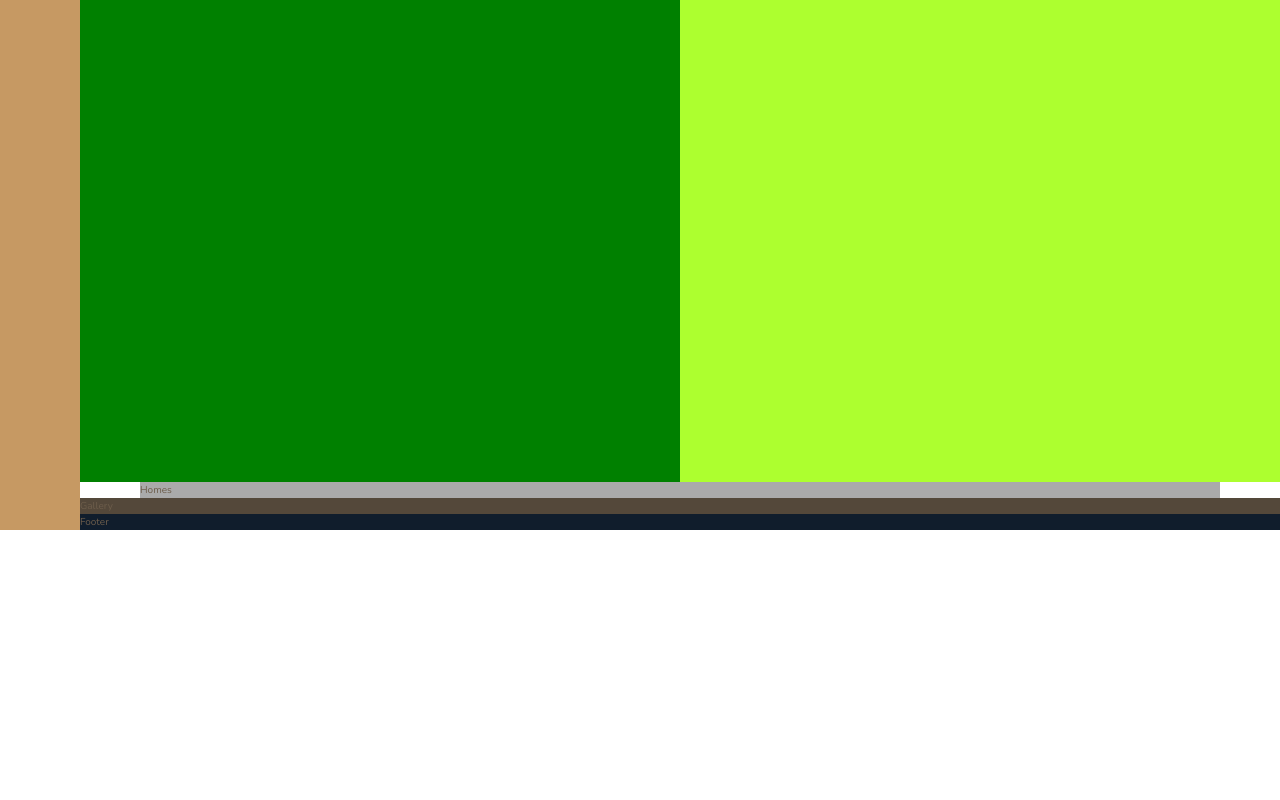
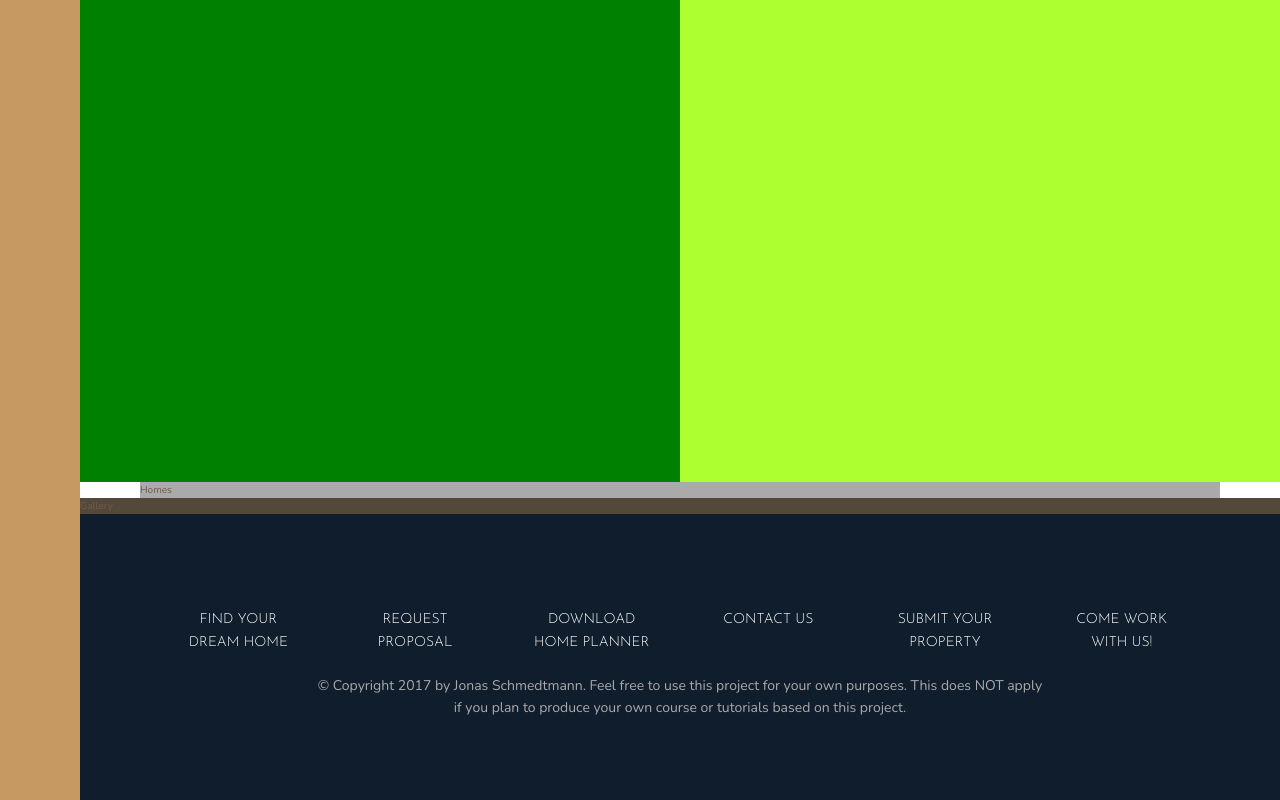
Before and after one commit to trungnd19/grid-page, a website: page index.html in a window 1280 px wide. Shown: the part 1338-2138 px from the top of the page. Before the commit the page ends 1868 px from the top, so only its background shows below. Drawn offline with nearby package versions, Linux system fonts and the light colour scheme.

Commit message:
feat: implement footer

```diff
--- a/index.html
+++ b/index.html
@@ -107,7 +107,17 @@
         </section>
 
         <footer class="footer">
-            Footer
+            <ul class="nav">
+                <li class="nav__item"><a href="#" class="nav__link">Find your dream home</a></li>
+                <li class="nav__item"><a href="#" class="nav__link">Request proposal</a></li>
+                <li class="nav__item"><a href="#" class="nav__link">Download home planner</a></li>
+                <li class="nav__item"><a href="#" class="nav__link">Contact us</a></li>
+                <li class="nav__item"><a href="#" class="nav__link">Submit your property</a></li>
+                <li class="nav__item"><a href="#" class="nav__link">Come work with us!</a></li>
+            </ul>
+            <p class="copyright">
+                &copy; Copyright 2017 by Jonas Schmedtmann. Feel free to use this project for your own purposes. This does NOT apply if you plan to produce your own course or tutorials based on this project.
+            </p>
         </footer>
     </body>
 </html>
--- a/sass/_footer.scss
+++ b/sass/_footer.scss
@@ -1,4 +1,38 @@
 .footer {
     background-color: $color-secondary;
     grid-column: full-start / full-end;
+    padding: 8rem;
 }
+
+.nav {
+    list-style: none;
+    display: grid;
+    grid-template-columns: repeat(auto-fit, minmax(15rem, 1fr));
+    gap: 2rem;
+
+    &__link, &__link:visited {
+        font-size: 1.4rem;
+        color: #fff;
+        text-decoration: none;
+        font-family: $font-display;
+        text-transform: uppercase;
+        text-align: center;
+        display: block;
+        padding: 1.5rem;
+        transition: all .2s;
+    }
+
+    &__link:active, &__link:hover {
+        background-color: rgba(#fff, .05);
+        transform: translateY(-3px);
+    }
+}
+
+.copyright {
+    font-size: 1.4rem;
+    color: $color-grey-light-2;
+    text-align: center;
+    width: 70%;
+    margin: 0 auto;
+    margin-top: 6px;
+}
```
Also changed, not shown: css/style.css.
